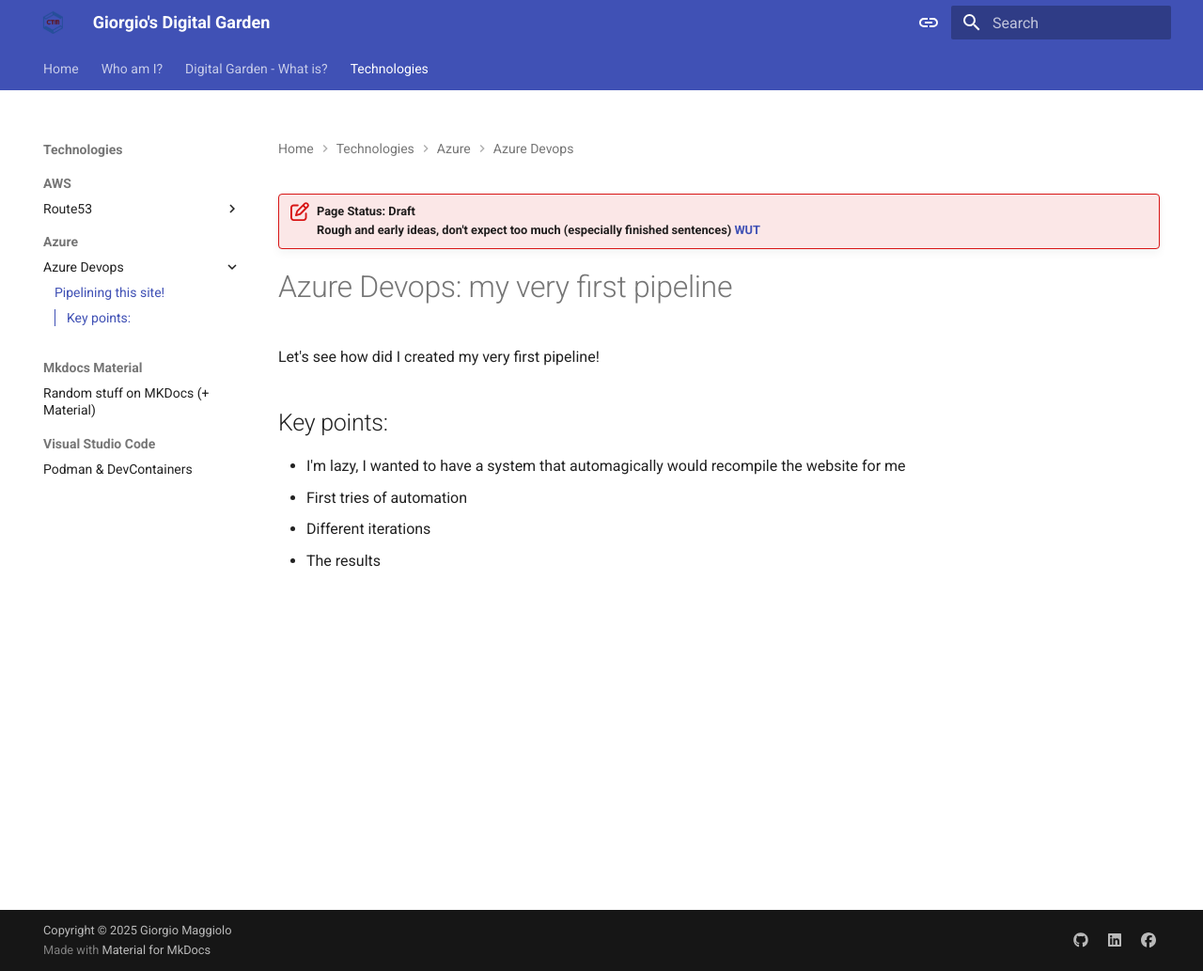
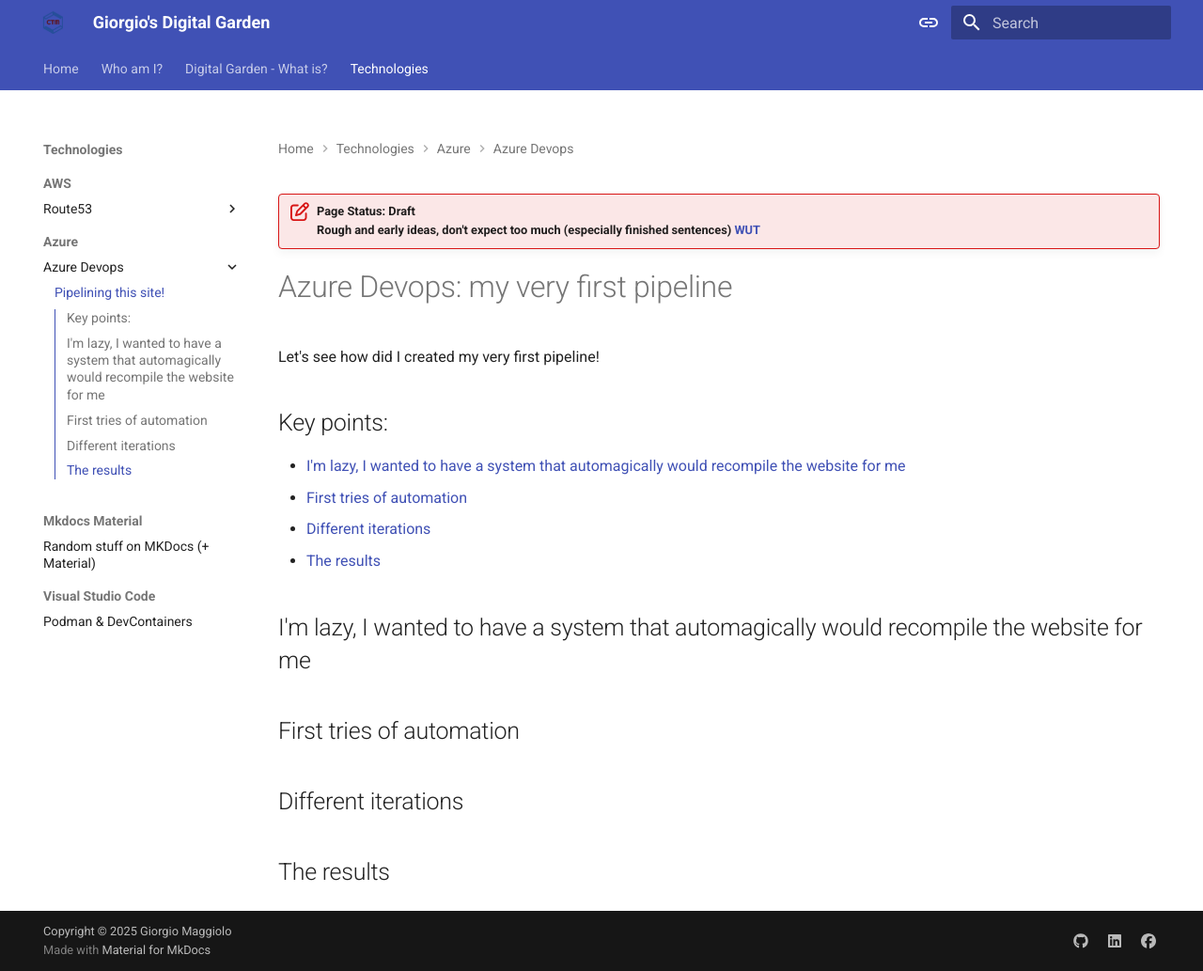
Before and after one commit to aramilialon/digitalgarden, an MkDocs documentation site: the page built from docs/Technologies/Azure/Azure_Devops/pipeline_basics.md, in a window 1280 px wide and 1033 px high. Shown: the whole window at 94% size. Built offline with MkDocs 1.6.1 and Material for MkDocs 9.7.7, drawn with Linux system fonts in a browser that asks for light colours.

Commit message:
added chapters

```diff
--- a/docs/Technologies/Azure/Azure_Devops/pipeline_basics.md
+++ b/docs/Technologies/Azure/Azure_Devops/pipeline_basics.md
@@ -7,7 +7,15 @@ title: Pipelining this site!
 Let's see how did I created my very first pipeline!
 
 ## Key points:
-* I'm lazy, I wanted to have a system that automagically would recompile the website for me
-* First tries of automation
-* Different iterations
-* The results
+* [I'm lazy, I wanted to have a system that automagically would recompile the website for me](#im-lazy-i-wanted-to-have-a-system-that-automagically-would-recompile-the-website-for-me)
+* [First tries of automation](#first-tries-of-automation)
+* [Different iterations](#different-iterations)
+* [The results](#the-results)
+
+## I'm lazy, I wanted to have a system that automagically would recompile the website for me
+
+## First tries of automation
+
+## Different iterations
+
+## The results
```
